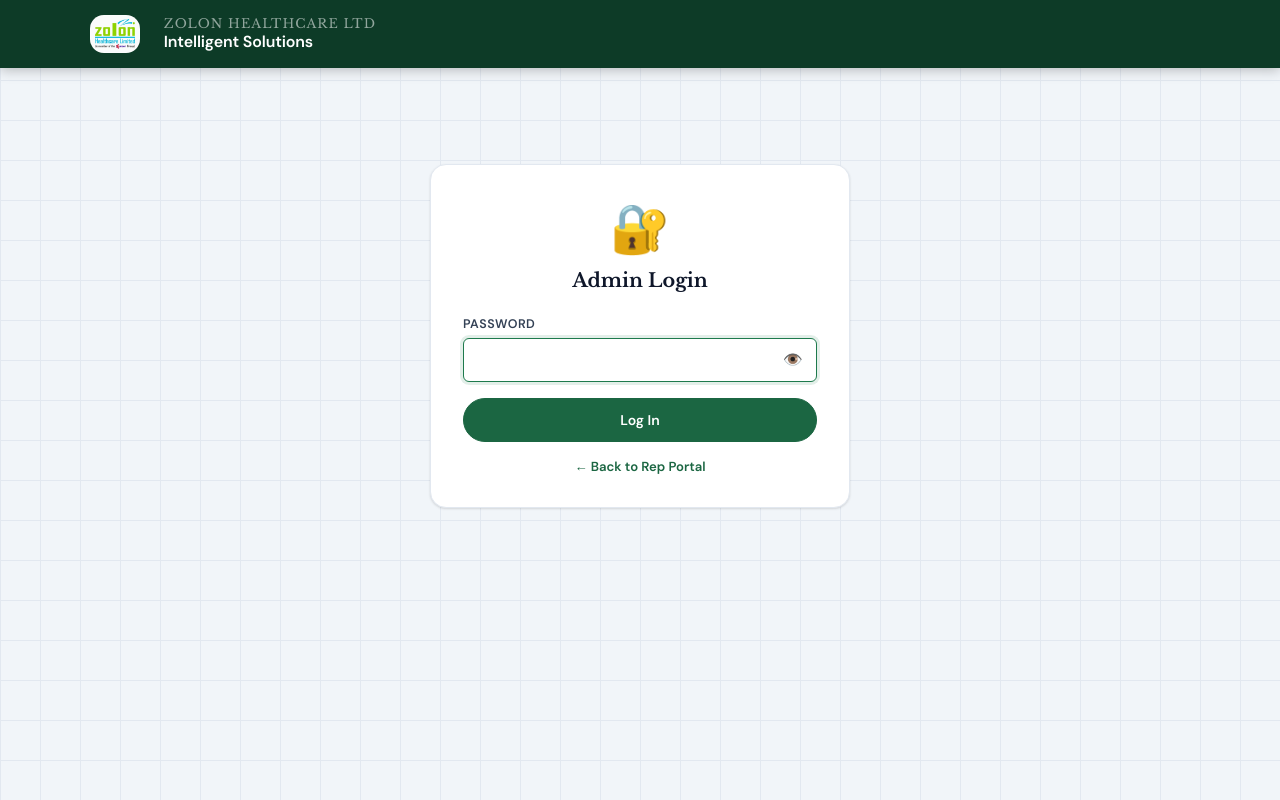
After one commit to Killua2026/Zolon_TGIF_photo_compliance_app, a Flask app: page /admin/login in a window 1280 px wide. The commit adds this page. Run offline with Flask 3, Linux system fonts and the light colour scheme; some libraries are stand-ins or nearby versions.

Commit message:
UPDATE: Enhanced admin authentication and dashboard features with login functionality, session management, and improved UI elements

```diff
--- a/app.py
+++ b/app.py
@@ -11,14 +11,21 @@ import shutil
 import sqlite3
 import threading
 from datetime import datetime, timedelta
+from functools import wraps
 from io import StringIO, BytesIO
 from typing import Any, cast
 from urllib.parse import urlparse
 
+## ── Environment & Dependency Imports ─────────────────────────────────────────
+from dotenv import load_dotenv
+
+# This reads the .env file and injects its values into the environment
+load_dotenv()
+
 import requests
 from flask import (
     Flask, request, jsonify, render_template,
-    send_file, send_from_directory, redirect
+    send_file, send_from_directory, redirect, session, url_for
 )
 from PIL import Image
 from PIL.ExifTags import TAGS
@@ -55,11 +62,22 @@ ALLOWED_EXT = {
 
 DATABASE_URL = os.environ.get("DATABASE_URL")
 CLOUDFLARE_CDN_DOMAIN = os.environ.get("CLOUDFLARE_CDN_DOMAIN")
+ADMIN_PASSWORD = os.environ.get("ADMIN_PASSWORD", "CHANGE_ME_STRONG_PASSWORD")
 
 # Supabase Storage environment
 SUPABASE_URL = os.environ.get("SUPABASE_URL")        # e.g., https://xyz.supabase.co
 SUPABASE_KEY = os.environ.get("SUPABASE_KEY")        # anon or service_role key
 SUPABASE_BUCKET = os.environ.get("SUPABASE_BUCKET", "tgif-photos")
+
+
+def admin_required(f):
+    @wraps(f)
+    def decorated_function(*args, **kwargs):
+        if not session.get("admin"):
+            return redirect(url_for("admin_login"))
+        return f(*args, **kwargs)
+
+    return decorated_function
 
 
 def get_supabase_public_config() -> dict[str, str]:
@@ -537,9 +555,37 @@ def process_admin_batch(session_id: str, tgif_date: str):
 # ── Flask Web Routes ─────────────────────────────────────────────────────────
 
 @app.route("/")
-def index():
+def index_redirect():
+    return redirect(url_for("admin_dashboard"))
+
+
+@app.route("/admin")
+@admin_required
+def admin_dashboard():
     """Admin Dashboard"""
     return render_template("index.html", **get_supabase_public_config())
+
+
+@app.route("/admin/login", methods=["GET"])
+def admin_login():
+    if session.get("admin"):
+        return redirect(url_for("admin_dashboard"))
+    return render_template("admin_login.html")
+
+
+@app.route("/admin/login", methods=["POST"])
+def admin_login_post():
+    password = request.form.get("password", "").strip()
+    if password == ADMIN_PASSWORD:
+        session["admin"] = True
+        return redirect(url_for("admin_dashboard"))
+    return render_template("admin_login.html", error="Invalid password. Please try again.")
+
+
+@app.route("/admin/logout")
+def admin_logout():
+    session.pop("admin", None)
+    return redirect(url_for("admin_login"))
 
 
 @app.route("/submit")
@@ -554,6 +600,7 @@ def active_tgif_date():
 
 
 @app.route("/api/set-active-tgif-date", methods=["POST"])
+@admin_required
 def update_active_tgif_date():
     new_date = (request.get_json(silent=True) or {}).get("date", "")
     try:
@@ -566,6 +613,7 @@ def update_active_tgif_date():
 
 
 @app.route("/upload", methods=["POST"])
+@admin_required
 def admin_upload():
     """Admin batch upload endpoint."""
     tgif_date = (request.form.get("tgif_date") or "").strip()
@@ -885,6 +933,7 @@ def get_results(session_id: str):
 
 
 @app.route("/api/admin/submissions")
+@admin_required
 def get_all_submissions():
     """Returns a summary of all submissions (both admin and rep)."""
     conn, db_type = get_db_connection()
--- a/pyproject.toml
+++ b/pyproject.toml
@@ -10,6 +10,12 @@ dependencies = [
     "pillow>=10.0.0",
     "pillow-heif>=0.13.0",
     "psycopg2-binary>=2.9.12",
+    "python-dotenv>=1.2.3",
     "requests>=2.34.2",
     "werkzeug>=2.3.0",
 ]
+
+[dependency-groups]
+dev = [
+    "pytest>=9.1.1",
+]
--- a/requirements.txt
+++ b/requirements.txt
@@ -4,6 +4,6 @@ Werkzeug>=2.3.0
 psycopg2-binary==2.9.9
 requests==2.32.3
 gunicorn==22.0.0
-
+python-dotenv
 # Optional: enables .heic / .heif support
 pillow-heif>=0.13.0
--- /dev/null
+++ b/templates/admin_login.html
@@ -0,0 +1,310 @@
+<!DOCTYPE html>
+<html lang="en">
+<head>
+  <meta charset="UTF-8" />
+  <meta name="viewport" content="width=device-width, initial-scale=1.0" />
+  <title>Admin Login – Zolon TGIF</title>
+
+  <link rel="preconnect" href="https://fonts.googleapis.com" />
+  <link rel="preconnect" href="https://fonts.gstatic.com" crossorigin />
+  <link href="https://fonts.googleapis.com/css2?family=Libre+Baskerville:ital,wght@0,400;0,700;1,400&family=DM+Sans:ital,opsz,wght@0,9..40,300;0,9..40,400;0,9..40,500;0,9..40,600;1,9..40,400&display=swap" rel="stylesheet" />
+
+  <style>
+    *, *::before, *::after { box-sizing: border-box; margin: 0; padding: 0; }
+
+    :root {
+      --green-900: #0D3B27;
+      --green-800: #155235;
+      --green-700: #1B6642;
+      --green-600: #1E7A4D;
+      --green-100: #D6EFE0;
+      --green-50: #EBF7F0;
+      --red-600: #C0392B;
+      --red-50: #FEF4F3;
+      --slate-900: #0F172A;
+      --slate-700: #334155;
+      --slate-500: #64748B;
+      --slate-300: #CBD5E1;
+      --slate-200: #E2E8F0;
+      --slate-100: #F1F5F9;
+      --white: #FFFFFF;
+      --font-serif: 'Libre Baskerville', Georgia, serif;
+      --font-sans: 'DM Sans', system-ui, sans-serif;
+      --radius-sm: 6px;
+      --radius-md: 10px;
+      --radius-lg: 16px;
+      --shadow-sm: 0 1px 3px rgba(0,0,0,.08), 0 1px 2px rgba(0,0,0,.06);
+    }
+
+    body {
+      font-family: var(--font-sans);
+      background: var(--slate-100);
+      color: var(--slate-900);
+      min-height: 100vh;
+      background-image:
+        linear-gradient(var(--slate-200) 1px, transparent 1px),
+        linear-gradient(90deg, var(--slate-200) 1px, transparent 1px);
+      background-size: 40px 40px;
+    }
+
+    .header {
+      background: var(--green-900);
+      color: var(--white);
+      padding: 0 2rem;
+      box-shadow: 0 2px 12px rgba(0,0,0,.25);
+    }
+
+    .header-inner {
+      max-width: 1100px;
+      margin: 0 auto;
+      display: flex;
+      align-items: center;
+      gap: 1.5rem;
+      height: 68px;
+    }
+
+    .logo-mark {
+      width: fit-content;
+      min-height: 0;
+      padding: .22rem .3rem;
+      background: rgba(255,255,255,.98);
+      border-radius: 14px;
+      display: flex;
+      align-items: center;
+      justify-content: center;
+      flex-shrink: 0;
+      overflow: hidden;
+      box-shadow: inset 0 0 0 1px rgba(255,255,255,.18);
+    }
+
+    .logo-image {
+      display: block;
+      width: auto;
+      max-width: 168px;
+      max-height: 30px;
+      object-fit: contain;
+    }
+
+    .logo-text { line-height: 1.25; }
+
+    .logo-company {
+      font-family: var(--font-serif);
+      font-size: .8rem;
+      font-weight: 400;
+      color: rgba(255,255,255,.55);
+      letter-spacing: .08em;
+      text-transform: uppercase;
+    }
+
+    .logo-title {
+      font-size: 1rem;
+      font-weight: 600;
+      color: var(--white);
+      letter-spacing: -.01em;
+    }
+
+    .page {
+      max-width: 1100px;
+      margin: 0 auto;
+      padding: 2.5rem 2rem 4rem;
+      display: flex;
+      justify-content: center;
+      align-items: center;
+      min-height: 70vh;
+    }
+
+    .card {
+      background: var(--white);
+      border-radius: var(--radius-lg);
+      box-shadow: var(--shadow-sm);
+      border: 1px solid var(--slate-200);
+      padding: 2rem;
+      width: 100%;
+      max-width: 420px;
+    }
+
+    .card-header {
+      text-align: center;
+      margin-bottom: 1.5rem;
+    }
+
+    .lock-icon {
+      font-size: 3rem;
+      margin-bottom: .5rem;
+    }
+
+    .card-title {
+      font-family: var(--font-serif);
+      font-size: 1.2rem;
+      font-weight: 700;
+      color: var(--slate-900);
+    }
+
+    .form-group {
+      display: flex;
+      flex-direction: column;
+      gap: .4rem;
+      margin-bottom: 1rem;
+    }
+
+    .field-label {
+      font-size: .78rem;
+      font-weight: 600;
+      color: var(--slate-700);
+      letter-spacing: .04em;
+      text-transform: uppercase;
+    }
+
+    .date-input {
+      font-family: var(--font-sans);
+      font-size: .95rem;
+      border: 1.5px solid var(--slate-300);
+      border-radius: var(--radius-sm);
+      padding: .7rem .9rem;
+      color: var(--slate-900);
+      background: var(--white);
+      width: 100%;
+      outline: none;
+      transition: border-color .15s, box-shadow .15s;
+    }
+
+    .date-input:focus {
+      border-color: var(--green-600);
+      box-shadow: 0 0 0 3px rgba(30,122,77,.12);
+    }
+
+    .password-wrap {
+      position: relative;
+      display: block;
+    }
+
+    .password-wrap .date-input {
+      padding-right: 2.75rem;
+    }
+
+    .toggle-password {
+      position: absolute;
+      right: .7rem;
+      top: 50%;
+      transform: translateY(-50%);
+      border: none;
+      background: transparent;
+      color: var(--slate-500);
+      cursor: pointer;
+      font-size: 1rem;
+      line-height: 1;
+      padding: .2rem;
+    }
+
+    .toggle-password:focus {
+      outline: 2px solid rgba(30,122,77,.22);
+      border-radius: 4px;
+    }
+
+    .btn {
+      display: inline-flex;
+      align-items: center;
+      justify-content: center;
+      gap: .4rem;
+      border-radius: 999px;
+      border: 1px solid transparent;
+      padding: .75rem 1rem;
+      font-family: var(--font-sans);
+      font-size: .88rem;
+      font-weight: 600;
+      cursor: pointer;
+      text-decoration: none;
+      transition: filter .15s ease;
+    }
+
+    .btn:hover { filter: brightness(0.98); }
+
+    .btn-primary {
+      background: var(--green-700);
+      color: var(--white);
+      border-color: var(--green-700);
+      width: 100%;
+    }
+
+    .error-box {
+      color: var(--red-600);
+      background: var(--red-50);
+      padding: .7rem .8rem;
+      border-radius: var(--radius-sm);
+      margin-bottom: 1rem;
+      font-size: .85rem;
+      border: 1px solid rgba(192,57,43,.12);
+    }
+
+    .portal-link {
+      margin-top: 1rem;
+      text-align: center;
+      font-size: .82rem;
+      color: var(--slate-500);
+    }
+
+    .portal-link a {
+      color: var(--green-700);
+      text-decoration: none;
+      font-weight: 600;
+    }
+  </style>
+</head>
+<body>
+  <header class="header">
+    <div class="header-inner">
+      <div class="logo-mark" aria-label="Zolon Healthcare Limited logo">
+        <img class="logo-image" src="../static/zolon-logo-no_bg.png" alt="Zolon Healthcare Limited" />
+      </div>
+      <div class="logo-text">
+        <div class="logo-company">Zolon Healthcare Ltd</div>
+        <div class="logo-title">Intelligent Solutions</div>
+      </div>
+    </div>
+  </header>
+
+  <main class="page">
+    <div class="card">
+      <div class="card-header">
+        <div class="lock-icon">🔐</div>
+        <h2 class="card-title">Admin Login</h2>
+      </div>
+
+      <form method="POST" action="/admin/login">
+        <div class="form-group">
+          <label class="field-label" for="password">Password</label>
+          <div class="password-wrap">
+            <input type="password" id="password" name="password" class="date-input" required autofocus />
+            <button type="button" class="toggle-password" aria-label="Show password" aria-pressed="false">👁️</button>
+          </div>
+        </div>
+
+        {% if error %}
+          <div class="error-box">{{ error }}</div>
+        {% endif %}
+
+        <button type="submit" class="btn btn-primary">Log In</button>
+      </form>
+
+      <div class="portal-link">
+        <a href="/submit" target="_blank" rel="noopener noreferrer">← Back to Rep Portal</a>
+      </div>
+    </div>
+  </main>
+
+  <script>
+    const passwordInput = document.getElementById('password');
+    const togglePasswordButton = document.querySelector('.toggle-password');
+
+    if (passwordInput && togglePasswordButton) {
+      togglePasswordButton.addEventListener('click', () => {
+        const isHidden = passwordInput.type === 'password';
+        passwordInput.type = isHidden ? 'text' : 'password';
+        togglePasswordButton.textContent = isHidden ? '🙈' : '👁️';
+        togglePasswordButton.setAttribute('aria-label', isHidden ? 'Hide password' : 'Show password');
+        togglePasswordButton.setAttribute('aria-pressed', String(isHidden));
+      });
+    }
+  </script>
+</body>
+</html>
--- a/templates/index.html
+++ b/templates/index.html
@@ -688,6 +688,7 @@
     <div class="header-actions">
       <button class="btn-header" onclick="copyRepLink()">📱 Copy Rep Upload Link</button>
       <a href="/submit" target="_blank" class="btn-header">Open Rep Portal ↗</a>
+      <a href="/admin/logout" class="btn-header" style="background:var(--red-600); border-color:var(--red-600);">🚪 Logout</a>
     </div>
   </div>
 </header>
```
Also changed, not shown: copilot-instructions v2.md (deleted, +0 -271 lines), tests/test_admin_auth.py (added, +38 -0 lines), README.md, 1 other file.
